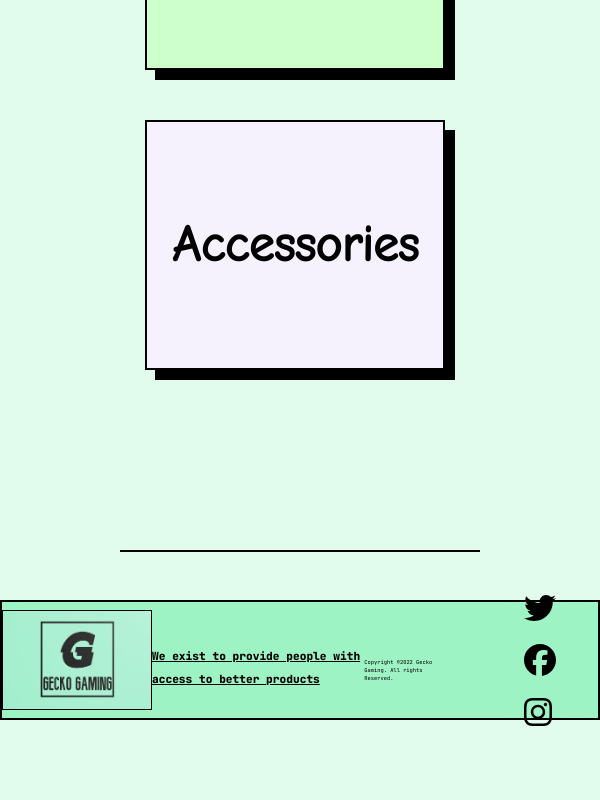
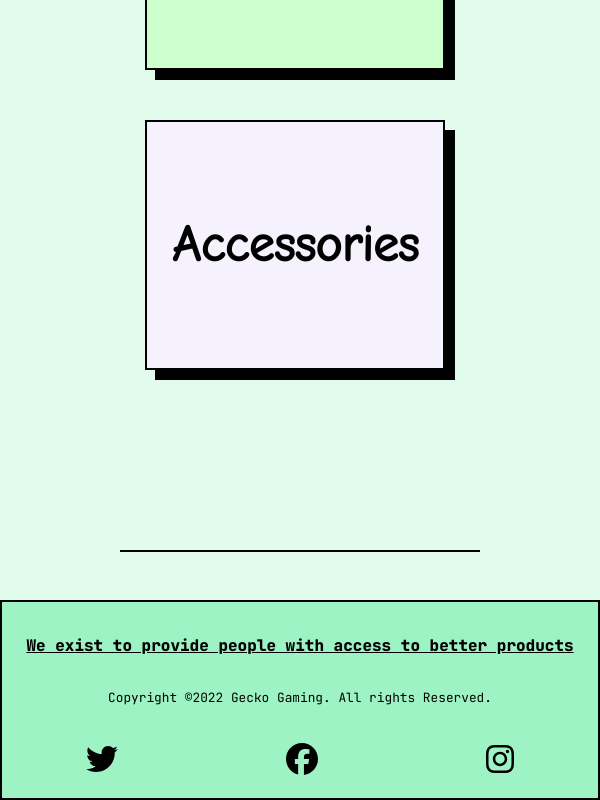
Before and after one commit to ThomasBaeskow/GeckoGaming, a React (Create React App) app in the folder client/: page / in a window 600 px wide. Shown: the part 2173-2973 px from the top of the page. Before the commit the page ends 2911 px from the top, so only its background shows below. Built offline with nearby package versions, Linux system fonts and the light colour scheme; a web font is replaced by a local one.

Commit message:
responsive footer

```diff
--- a/client/src/components/footer/footer.css
+++ b/client/src/components/footer/footer.css
@@ -128,43 +128,7 @@
 }
 
 
-/* media query */
 
-@media screen and (max-width: 768px) {
-  .footer {
-    width: 100%;
-    height: 25%;
-  }
-  .fIcons {
-    margin-left: 10%;
-    /* margin-top: 150px; */
-  }
-  .vertical-line {
-    display: none;
-  }
-  .footer-text {
-    font-size: 0.65rem;
-  }
-}
-
-/* media query ipad */
-
-@media screen and (max-width: 1024px) {
-  .footer {
-    width: 100%;
-    height: 15%;
-  }
-  .fIcons {
-    margin-left: 10%;
-    /* margin-top: 150px; */
-  }
-  .vertical-line {
-    display: none;
-  }
-  .footer-text {
-    font-size: 0.7rem;
-  }
-}
 
 @media (hover: hover) {
   .facebook:hover {
@@ -192,3 +156,64 @@
     transform: scale(1.5);
   }
 }
+
+
+/* media query mobile */
+
+@media screen and (max-width: 600px) {
+  .footer {
+    height: 200px;
+    justify-content: space-around;
+    display: flex;
+    flex-direction: column;
+  }
+  .footer-text {
+    font-size: 0.8rem;
+    text-align: center;
+  }
+  .fIcons {
+    display: flex;
+    justify-content: space-around;
+    width: 100%;
+  }
+  .vertical-line {
+    display: none;
+  }
+  .copy {
+    font-size: 0.6rem;
+    margin: 0;
+  }
+  .logo {
+    display: none;
+  }
+}
+
+/* media query tablet */
+
+@media screen and (min-width: 600px) and (max-width: 900px) {
+  .footer {
+    height: 200px;
+    justify-content: space-around;
+    display: flex;
+    flex-direction: column;
+  }
+  .footer-text {
+    font-size: 1rem;
+    text-align: center;
+  }
+  .fIcons {
+    display: flex;
+    justify-content: space-around;
+    width: 100%;
+  }
+  .vertical-line {
+    display: none;
+  }
+  .copy {
+    font-size: 0.8rem;
+    margin: 0;
+  }
+  .logo {
+    display: none;
+  }
+}
```
